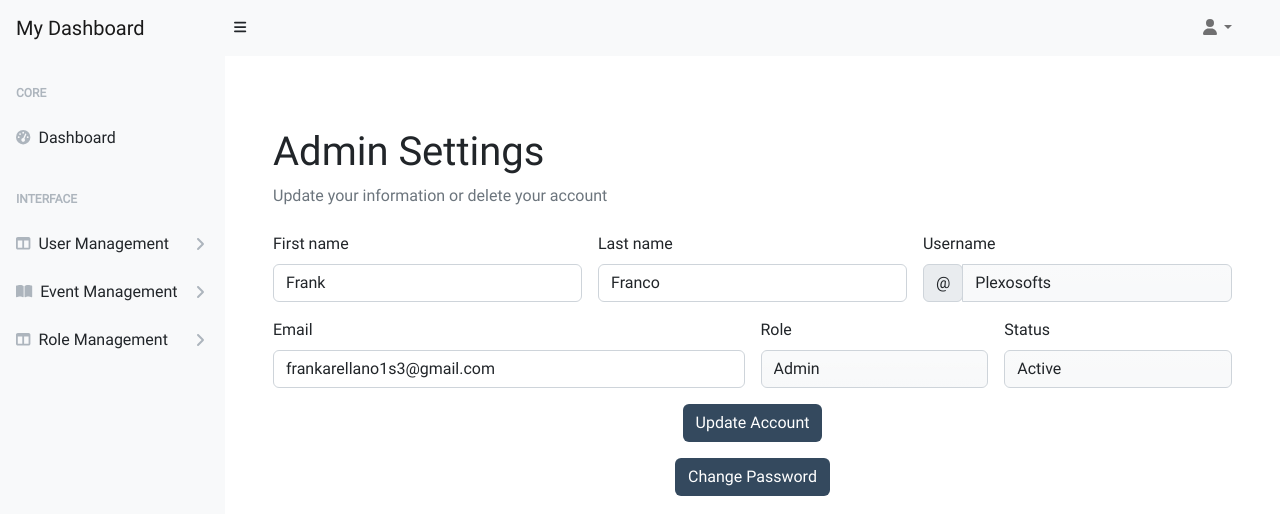
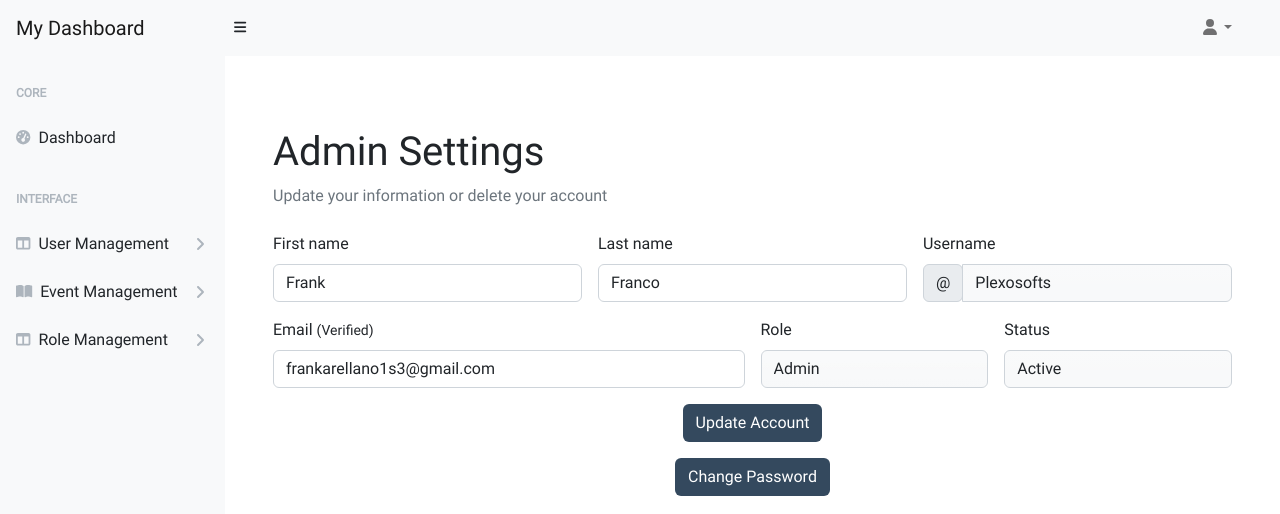
Before and after one commit to Code-Institute-Submissions/py, a Django app: page /account/admin/settings/ in a window 1280 px wide. Shown: the top 514 px of the page. Run offline with Django 3.2, Linux system fonts and the light colour scheme; a user stored in the database is signed in; data comes from the database, SQL or seed files in the repository; both versions use the stored data as it was after the commit; some libraries are stand-ins or nearby versions; some web fonts are replaced.

Commit message:
feat: context processor for EmailAddress model complete

```diff
--- a/admin_dashboard/templates/admin-dashboard/settings.html
+++ b/admin_dashboard/templates/admin-dashboard/settings.html
@@ -74,10 +74,11 @@
                         {% endif %}
                     </div>
                 </div>
-{{ request.user.emailaddress }}
                 <!-- Email -->
                 <div class="col-md-6">
-                    <label for="validationCustom03" class="form-label">Email</label>
+                    <label for="validationCustom03" class="form-label">Email
+                        {% if get_verified_email.verified %}<small>(Verified)</small>{% else %}<small>(Not verified)</small>{% endif %}
+                    </label>
                     <input type="email" value="{{ admin_settings.email}}"
                         class="form-control {% if form.errors.email %}is-invalid{% endif %}" id="validationCustom03"
                         name="email" required>
--- a/django_plexosoft/settings.py
+++ b/django_plexosoft/settings.py
@@ -82,6 +82,7 @@ TEMPLATES = [
                 'django.template.context_processors.request',
                 'django.contrib.auth.context_processors.auth',
                 'django.contrib.messages.context_processors.messages',
+                'homepage.custom_context_processors.get_verified_email'
             ],
         },
     },
--- a/homepage/custom_context_processors.py
+++ b/homepage/custom_context_processors.py
@@ -1,13 +1,14 @@
-# custom_context_processors.py
+# Global context processor for EmailAddress model
 
 from allauth.account.models import EmailAddress
 
 
 def get_verified_email(request):
-    try:
-        email_object = EmailAddress.objects.get(user=request.user)
-        if email_object.verified:
-            return {'get_verified_email': email_object.email}
-    except EmailAddress.DoesNotExist:
-        pass
+    if request.user.is_authenticated:
+        try:
+            email_object = EmailAddress.objects.get(user=request.user)
+            if email_object.verified:
+                return {'get_verified_email': email_object}
+        except EmailAddress.DoesNotExist:
+            pass
     return {'get_verified_email': None}
--- a/user_dashboard/templates/user-dashboard/settings.html
+++ b/user_dashboard/templates/user-dashboard/settings.html
@@ -77,7 +77,10 @@
 
                 <!-- Email -->
                 <div class="col-md-6">
-                    <label for="validationCustom03" class="form-label">Email</label>
+                    <label for="validationCustom03"
+                        class="form-label">Email {% if get_verified_email.verified %}<small>(Verified)</small>{% else %}<small>(Not
+                            verified)</small>{% endif %}
+                    </label>
                     <input type="email" value="{{ buyer_settings.email}}"
                         class="form-control {% if form.errors.email %}is-invalid{% endif %}" id="validationCustom03"
                         name="email" required>
```
Also changed, not shown: db.sqlite3.
